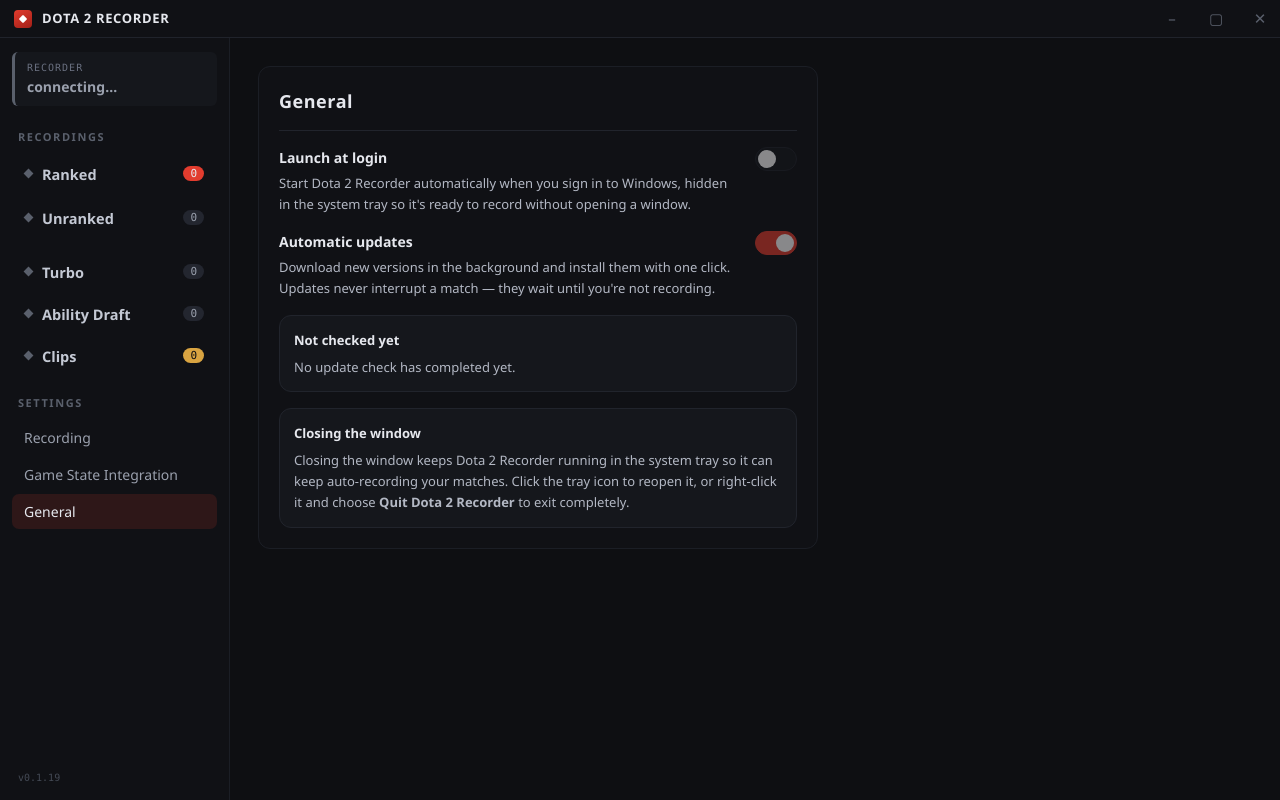
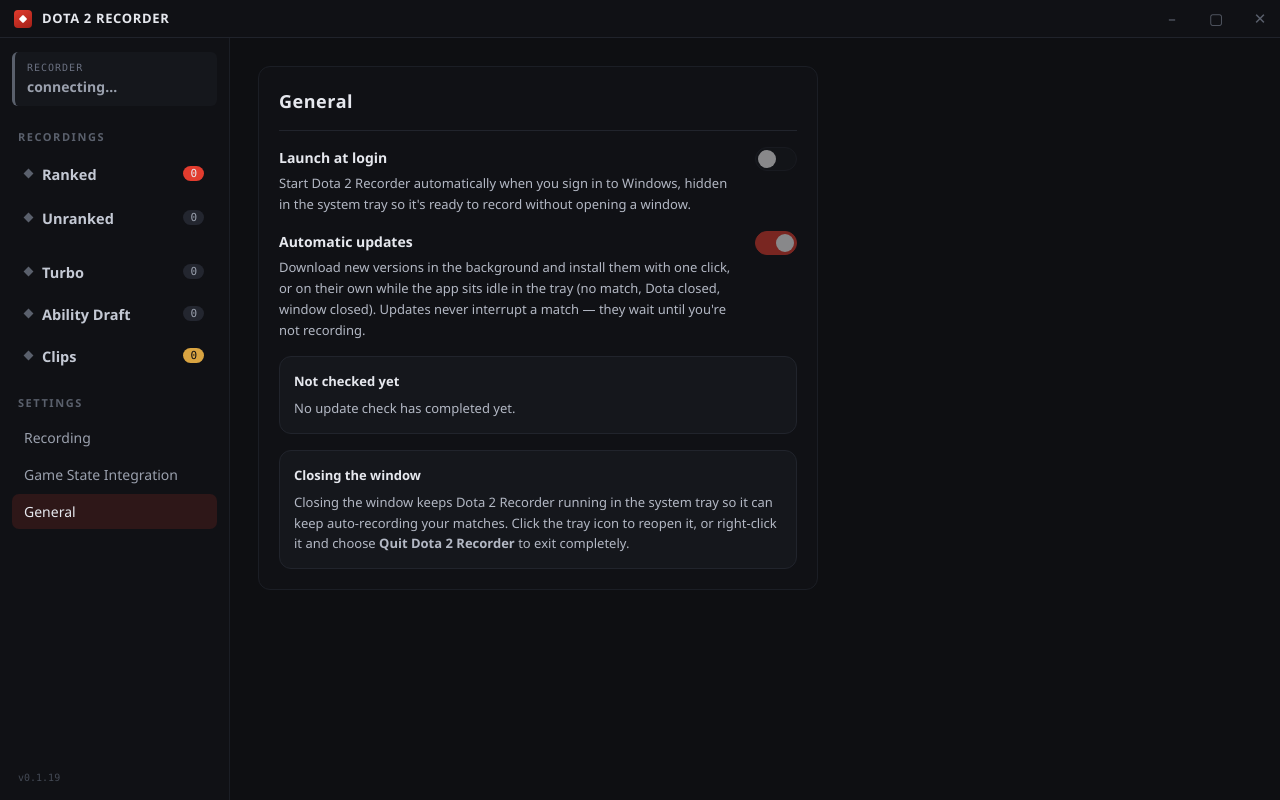
Before and after one commit to raorbit/dota-recorder, a React (Vite) app in the folder app/: page / in a window 1280 px wide. Both pictures are taken after a click on the button "General". Built offline with nearby package versions, Linux system fonts and the light colour scheme; no server answers.

Commit message:
say that updates install on their own when the app is idle

```diff
--- a/app/electron/app-prefs.ts
+++ b/app/electron/app-prefs.ts
@@ -10,8 +10,10 @@ import * as path from 'node:path';
 export interface AppPrefs {
   // Start the app automatically when the user signs in to Windows (hidden in the tray).
   readonly launchAtLogin: boolean;
-  // Download app updates in the background and offer a one-click "Restart to update".
-  // Defaults ON (unlike launchAtLogin) so users stay current without opting in.
+  // Download app updates in the background, offer a one-click "Restart to update", and install a
+  // downloaded update on its own once the app has sat idle in the tray for a while (no match, Dota
+  // closed, window closed). Defaults ON (unlike launchAtLogin) so users stay current without
+  // opting in — the installed app once sat on a stale version for weeks with the next one staged.
   readonly autoUpdate: boolean;
 }
 
--- a/app/src/features/settings/GeneralSettings.tsx
+++ b/app/src/features/settings/GeneralSettings.tsx
@@ -29,7 +29,12 @@ function updateSummary(u: UpdateState | null, autoOn: boolean): { title: string;
     case 'downloading':
       return { title: `Downloading update… ${u.percent ?? 0}%`, desc: 'You can keep using the app.' };
     case 'downloaded':
-      return { title: `Update ready — v${u.version ?? ''}`, desc: 'Restart to finish installing.' };
+      return {
+        title: `Update ready — v${u.version ?? ''}`,
+        desc: autoOn
+          ? 'Restart to finish installing, or leave it: it installs on its own once the app has sat idle in the tray for a while.'
+          : 'Restart to finish installing.',
+      };
     case 'error':
       return { title: 'Update check failed', desc: u.error ?? 'Something went wrong.' };
     case 'not-available':
@@ -135,8 +140,9 @@ export function GeneralSettings(): React.JSX.Element {
         <div className="gen-row-text">
           <div className="gen-row-title">Automatic updates</div>
           <p className="gen-row-desc">
-            Download new versions in the background and install them with one click. Updates never
-            interrupt a match — they wait until you're not recording.
+            Download new versions in the background and install them with one click, or on their
+            own while the app sits idle in the tray (no match, Dota closed, window closed). Updates
+            never interrupt a match — they wait until you're not recording.
           </p>
         </div>
         <button
```
